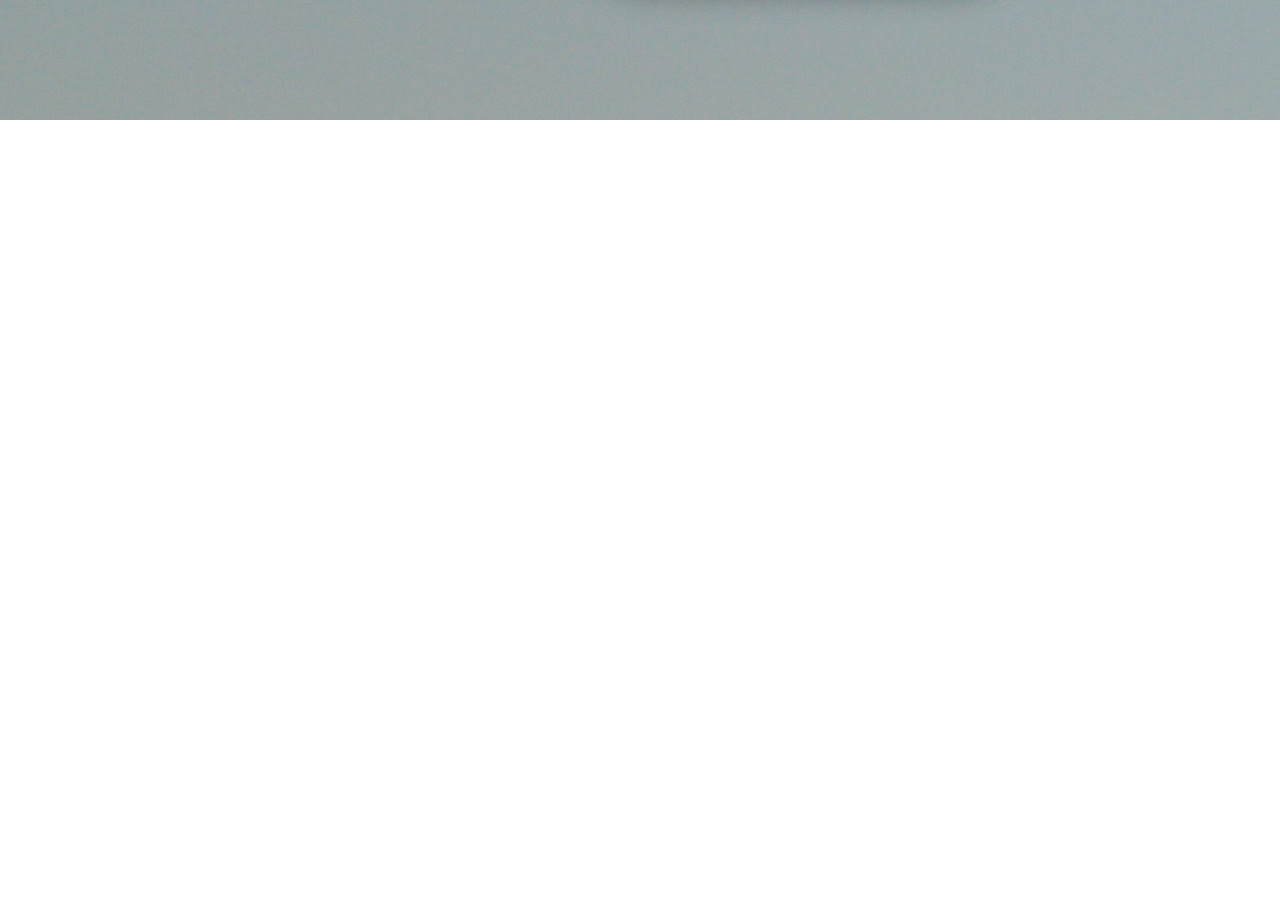
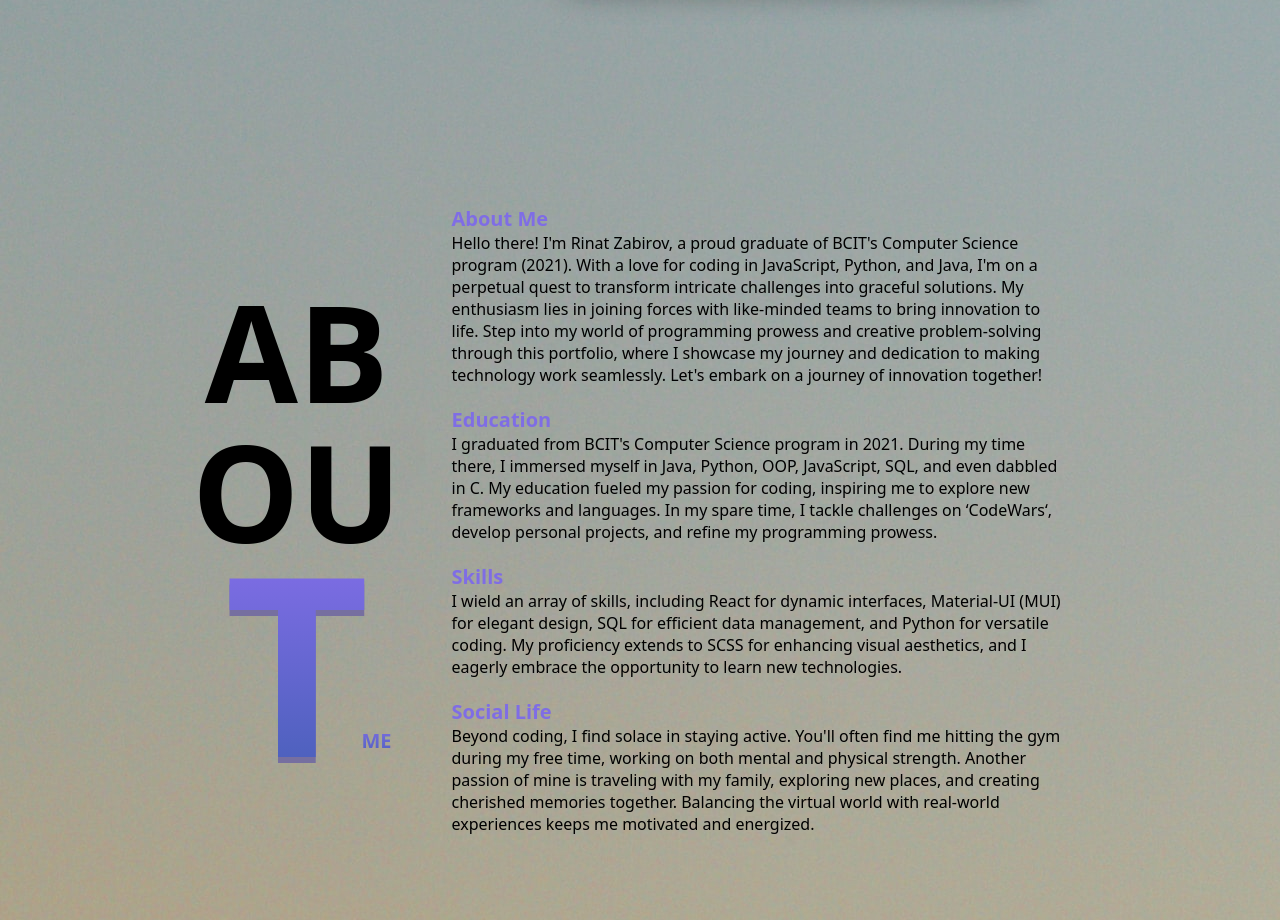
Before and after one commit to fifthcalibr/PORTFOLIO_PROJECT, a React (Vite) app: page / in a window 1280 px wide. Shown: the part 680-1600 px from the top of the page. Before the commit the page ends 800 px from the top, so only its background shows below. Built offline with nearby package versions, Linux system fonts and the light colour scheme.

Commit message:
About me done

```diff
--- a/index.html
+++ b/index.html
@@ -2,7 +2,8 @@
 <html lang="en">
   <head>
     <meta charset="UTF-8" />
-    <link rel="icon" type="image/svg+xml" href="/vite.svg" />
+    <!--<link rel="icon" type="image/svg+xml" href="/vite.svg" />-->
+    <link rel="icon" href="./src/assets/favicon.png">
     <meta name="viewport" content="width=device-width, initial-scale=1.0" />
     <title>Rinat Zabirov Portfolio</title>
   </head>
--- a/src/App.jsx
+++ b/src/App.jsx
@@ -1,6 +1,7 @@
 import Header from "./Components/Header/Header"
 import "./App.scss"
-import Home from "./Components/Home/Home"
+import Home from "./Pages/Home/Home"
+import About from "./Pages/Home/About/About"
 
 function App() {
 
@@ -9,8 +10,11 @@ function App() {
       <Header />
 
       <main>
-        <div className="page" id="page">
+        <div className="page" id="home">
           <Home />
+        </div>
+        <div className="page" id="about">
+          <About />
         </div>
       </main>
 
--- a/src/App.scss
+++ b/src/App.scss
@@ -5,8 +5,10 @@
 
 :root {
     //declaring global variables
-    --clr-i: #8d86b5;
-    --clr-ii: #90a0f2;
+    //--clr-i: #8d86b5;
+    //--clr-ii: #90a0f2;
+    --clr-i: #7f6de5;
+    --clr-ii: #4e61be;
 }
 
 .App {
--- a/src/Components/Header/Header.scss
+++ b/src/Components/Header/Header.scss
@@ -18,7 +18,8 @@ header {
             font-size: 18px;
 
             i {
-                background: linear-gradient(#312c2c, #0d2de0);
+                //background: linear-gradient(#312c2c, #0d2de0);
+                background: linear-gradient(var(--clr-i), var(--clr-ii));
                 -webkit-background-clip: text;
                 background-clip: text;
                 color: transparent;
--- /dev/null
+++ b/src/Components/InfoCard/InfoCard.jsx
@@ -0,0 +1,12 @@
+import React from 'react'
+
+const InfoCard = ({title, details}) => {
+  return (
+    <div className="info-card">
+        <h2 className="title">{title}</h2>
+        <h2 className="details">{details}</h2>
+    </div>
+  )
+}
+
+export default InfoCard
--- /dev/null
+++ b/src/Pages/Home/About/About.jsx
@@ -0,0 +1,27 @@
+import React from 'react'
+import "./About.scss"
+import InfoCard from '../../../Components/InfoCard/InfoCard'
+
+const About = () => {
+  return (
+    <div className='about'>
+        <div className="name">
+            <div>
+                <h1 className="txt">AB <br />OU</h1>
+            </div>
+            <h1 className="txt lg">T</h1>
+
+            <div className="me">ME</div>
+        </div>
+
+        <div className="info">
+            <InfoCard  title = "About Me" details = "Hello there! I'm Rinat Zabirov, a proud graduate of BCIT's Computer Science program (2021). With a love for coding in JavaScript, Python, and Java, I'm on a perpetual quest to transform intricate challenges into graceful solutions. My enthusiasm lies in joining forces with like-minded teams to bring innovation to life. Step into my world of programming prowess and creative problem-solving through this portfolio, where I showcase my journey and dedication to making technology work seamlessly. Let's embark on a journey of innovation together!" />
+            <InfoCard title = "Education" details = "I graduated from BCIT's Computer Science program in 2021. During my time there, I immersed myself in Java, Python, OOP, JavaScript, SQL, and even dabbled in C. My education fueled my passion for coding, inspiring me to explore new frameworks and languages. In my spare time, I tackle challenges on &lsquo;CodeWars&lsquo;, develop personal projects, and refine my programming prowess." />
+            <InfoCard title = "Skills" details="I wield an array of skills, including React for dynamic interfaces, Material-UI (MUI) for elegant design, SQL for efficient data management, and Python for versatile coding. My proficiency extends to SCSS for enhancing visual aesthetics, and I eagerly embrace the opportunity to learn new technologies." />
+            <InfoCard title = "Social Life" details = "Beyond coding, I find solace in staying active. You'll often find me hitting the gym during my free time, working on both mental and physical strength. Another passion of mine is traveling with my family, exploring new places, and creating cherished memories together. Balancing the virtual world with real-world experiences keeps me motivated and energized." />
+        </div>
+    </div>
+  )
+}
+
+export default About
--- /dev/null
+++ b/src/Pages/Home/About/About.scss
@@ -0,0 +1,66 @@
+.about {
+    display: flex;
+    width: 100%;
+    flex: 1;
+    align-items: center;
+    gap: 30px;
+
+    .name {
+        position: relative;
+        display: flex;
+        justify-content: center;
+        align-items: center;
+        flex-direction: column;
+        //font-family: raleway;
+
+        .txt {
+            font-size: 135px;
+            line-height: 140px;
+            text-align: center;
+
+            &.lg {
+                font-size: 250px;
+                line-height: 198px;
+                filter: drop-shadow(0 6px 0 #766fa0);
+                background: linear-gradient(var(--clr-i), var(--clr-ii));
+                -webkit-background-clip: text;
+                background-clip: text;
+                color: transparent;
+            }
+        }
+
+        .me {
+            position: absolute;
+            bottom: 5px;
+            right: 10px;
+            font-size: 20px;
+            font-weight: bold;
+            background: linear-gradient(var(--clr-i), var(--clr-ii));
+            -webkit-background-clip: text;
+            background-clip: text;
+            color: transparent;
+        }
+    }
+
+    .info {
+        display: flex;
+        flex-direction: column;
+        padding: 20px;
+        gap: 20px;
+
+        .info-card {
+            display: flex;
+            flex-direction: column;
+
+            .title {
+                font-size: 20px;
+                color: var(--clr-i);
+            }
+
+            .details {
+                font-size: 16px;
+                font-weight: normal;
+            }
+        }
+    }
+}
--- a/src/Components/Home/Home.scss
+++ b/src/Pages/Home/Home.scss
@@ -5,12 +5,23 @@
     align-items: center;
     margin-top: 12px;
     flex: 1;
+    width: 100%;
 
     .details {
         display: flex;
         flex-direction: column;
         justify-content: flex-start;
         align-items: flex-start;
+        translate: -90px;
+        opacity: 0;
+        animation: animate 0.25s ease-out forwards;
+
+        @keyframes animate {
+            to {
+                opacity: 1;
+                translate: 0;
+            }
+        }
 
         .intro {
             font-size: 17px;
@@ -70,14 +81,23 @@
         border-radius: 30px;
         overflow: hidden;
         cursor: pointer;
+        border-radius: 30px;
         filter: drop-shadow(10px 20px 15px rgba(0, 0, 0, 0.338)); //Does not support by safari
         //-webkit-box-shadow: (10px 20px 15px rgba(0, 0, 0, 0.338));
+        translate: -100px;
+        opacity: 0;
+        animation: animate 0.4s ease-out 0.2s forwards;
 
         img {
             width: 100%;
             height: 100%;
             object-fit: cover;
-            border-radius: 100px;
+            //border-radius: 100px;
+            transition: .3s ease;
+
+            &:hover{
+                scale: 1.02;
+            }
         }
     }
 }
```
Also changed, not shown: src/Pages/Home/Home.jsx (renamed from src/Components/Home/Home.jsx), src/assets/favicon.png (added).
